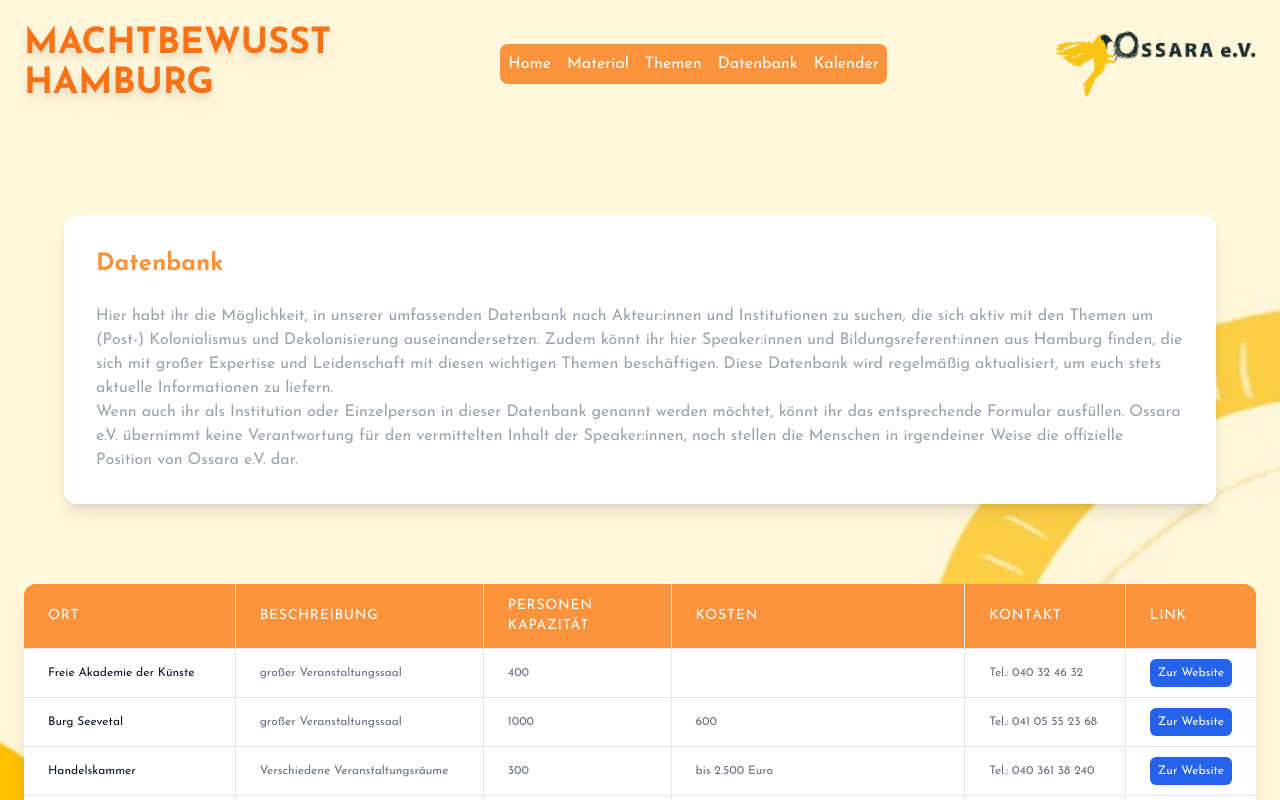
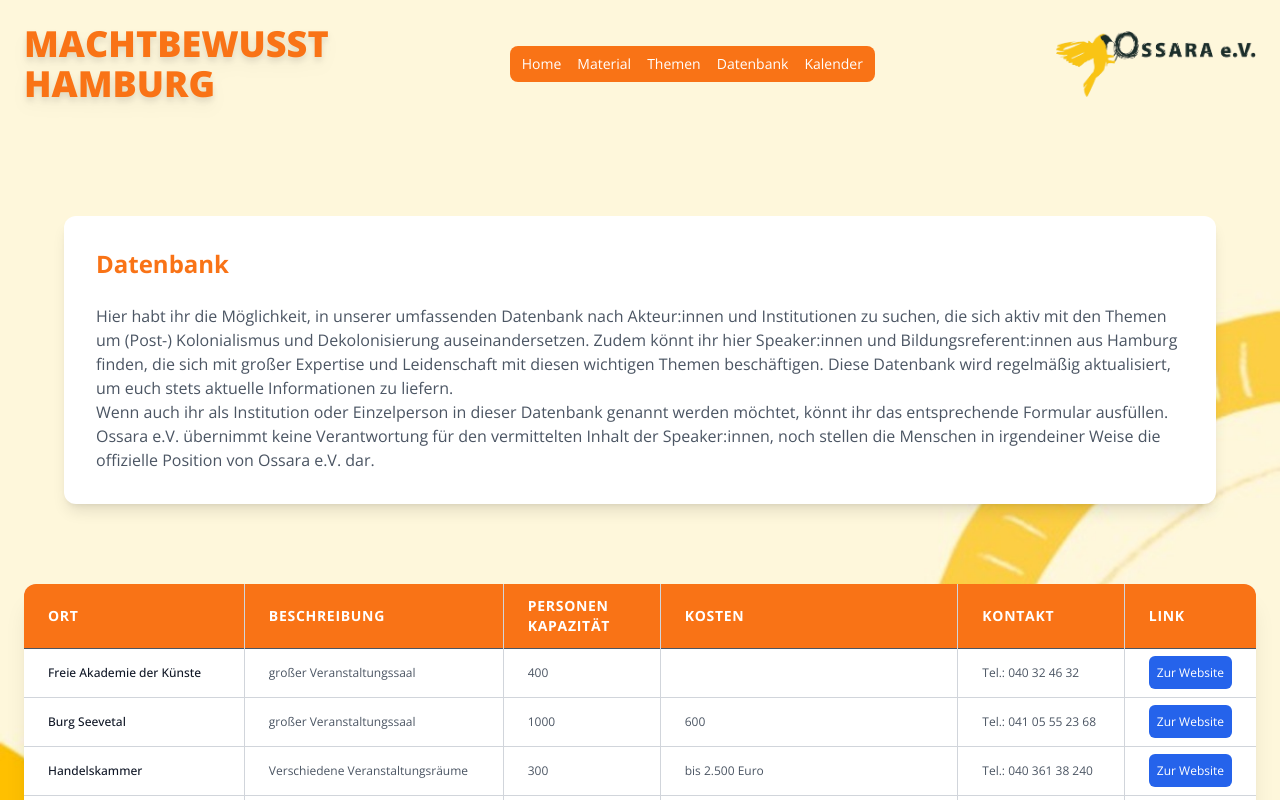
Before and after one commit to Chell0/wera, a Next.js app: page /datenbank in a window 1280 px wide. Shown: the top 800 px of the page. Built offline with nearby package versions, Linux system fonts and the light colour scheme.

Commit message:
- Change font. - CHange font-weight. - Add a link in Material Page's header to open to a new page. - Add another header in the Material Page. - Make all the text in the header sections darker.

```diff
--- a/app/kalender/page.tsx
+++ b/app/kalender/page.tsx
@@ -9,7 +9,7 @@ export default function Page() {
                 <main className={`p-6`}>
                     <NavBar />
                     <div className='bg-white p-5 m-5 rounded-lg shadow-md'>
-                        <p className="text-gray-400">
+                        <p className="text-gray-600">
                             An dieser Stelle könnt ihr eine Vielzahl an aktuellen Veranstaltungsterminen entdecken, die sich intensiv mit den Themen um (Post-) Kolonialismus und Dekolonisierung befassen.
                         </p>
                     </div>
--- a/app/layout.tsx
+++ b/app/layout.tsx
@@ -1,14 +1,11 @@
 import type { Metadata } from "next";
-import { Josefin_Sans } from "next/font/google";
+import { Open_Sans } from "next/font/google";
 import "../styles/globals.css";
 
-const jose = Josefin_Sans({
-  subsets: ["latin"],
-  weight: ["400", "700"]
-});
+const open = Open_Sans({ subsets: ["latin"] });
 
 export const metadata: Metadata = {
-  title: "-",
+  title: "MachtBewusst",
   description: "Build by Kazifiti",
 };
 
@@ -19,7 +16,7 @@ export default function RootLayout({
 }>) {
   return (
     <html lang="en">
-      <body className={jose.className}>{children}</body>
+      <body className={open.className}>{children}</body>
     </html>
   );
 }
--- a/app/material/page.tsx
+++ b/app/material/page.tsx
@@ -1,3 +1,5 @@
+import Link from "next/link";
+
 import Footer from "@/components/Footer/Footer";
 import Material from "@/components/Material/Material";
 import NavBar from "@/components/NavBar/NavBar";
@@ -9,8 +11,8 @@ export default function Page() {
                 <main className="p-6">
                     <NavBar />
                     <div className="bg-white p-8 rounded-lg shadow-xl mt-28 mx-auto w-full sm:w-[1016.95px]">
-                        <p className="mb-4 text-gray-400 text-left">
-                            Auf der Seite Material bekommt ihr eine Vielzahl von Materialsammlungen rund um das Thema (Post-) Kolonialismus und Dekolonisierung. In den Rubriken Bildungsmaterial, Videos, Literatur und Podcasts haben wir für euch zahlreiche verlinkte Ressourcen zusammengestellt, um euch bei der weiteren Auseinandersetzung mit dem Thema zu unterstützen. Die Auswahl an Materialien wird stetig erweitert, sodass ihr regelmäßig neue Entdeckungen machen könnt. Wenn ihr eigene Empfehlungen habt, zögert nicht, sie mit uns zu teilen - wir nehmen gerne empfohlene oder von euch erstellte Materialien in unsere Sammlung auf.
+                        <p className="mb-4 text-gray-600 text-left">
+                            Auf der Seite Material bekommt ihr eine Vielzahl von Materialsammlungen rund um das Thema (Post-) Kolonialismus und Dekolonisierung. In den Rubriken Bildungsmaterial, Videos, Literatur und Podcasts haben wir für euch zahlreiche verlinkte Ressourcen zusammengestellt, um euch bei der weiteren Auseinandersetzung mit dem Thema zu unterstützen. Die Auswahl an Materialien wird stetig erweitert, sodass ihr regelmäßig neue Entdeckungen machen könnt. Wenn ihr eigene Empfehlungen habt, zögert nicht, sie mit uns zu teilen - wir nehmen gerne empfohlene oder von euch erstellte Materialien in unsere Sammlung auf. <br />Wenn auch ihr als Institution oder Einzelperson in dieser Datenbank genannt werden möchtet, könnt ihr das entsprechende <Link href={`https://cloud.hamburg.global/index.php/apps/forms/s/XT2M4r4gyyGEryCTpiW6PNb7`} target="_blank" rel="noopener noreferrer" className="text-orange-500 font-semibold">Formular</Link> ausfüllen. Ossara e.V. übernimmt keine Verantwortung für den vermittelten Inhalt der Speaker:innen, noch stellen die Menschen in irgendeiner Weise die offizielle Position von Ossara e.V. dar.
                         </p>
                     </div>
                     <Material />
--- a/app/page.tsx
+++ b/app/page.tsx
@@ -43,7 +43,7 @@ export default function Home() {
                             description={"Lorem ipsum dolor sit amet, consectetur adipiscing elit, sed do eiusmod tempor incididunt ut labore et dolore magna aliqua. Ut enim ad minim veniam, quis nostrud exercitation ullamco laboris nisi ut aliquip ex ea commodo consequat. Duis aute irure dolor in reprehenderit in voluptate velit esse cillum dolore eu fugiat nulla pariatur. Excepteur sint occaecat cupidatat non proident, sunt in culpa qui officia deserunt mollit anim id est laborum."} />
                     </div>
                     <div className={`flex flex-row justify-center mt-20`}>
-                        <ShowMoreButton href={"/themen"} label={"Mehr"} />
+                        <ShowMoreButton href={"/material"} label={"Mehr"} />
                     </div>
                     <Footer />
                 </main>
--- a/app/themen/page.tsx
+++ b/app/themen/page.tsx
@@ -79,7 +79,7 @@ export default function BlogPage() {
                                                 {blog.title}
                                             </Link>
                                         </h2>
-                                        <p className="text-gray-400 mb-4">Content for {blog.title}</p>
+                                        <p className="text-gray-600 mb-4">Content for {blog.title}</p>
                                         <div className="flex flex-wrap gap-2">
                                             {blog.tags.map((tag, index) => (
                                                 <span key={index} className="bg-orange-400 text-white text-xs font-semibold mr-2 px-2.5 py-0.5 rounded">
--- a/components/About/About.tsx
+++ b/components/About/About.tsx
@@ -2,8 +2,8 @@ export default function About() {
     return (
         <>
             <div className="bg-white p-8 rounded-lg shadow-lg mx-auto  w-full sm:w-[1016.95px]">
-                <p className="text-left text-lg text-gray-400">
-                    Willkommen auf dem Blog MachtBewusst-Hamburg! Hier dreht sich alles um machtkritische und dekoloniale Perspektiven der Hamburger Zivilgesellschaft. Wir möchten das Engagement und die Projekte im Dekolonisierungsprozess in Hamburg hervorheben und euch mit interessanten Beiträgen, Fachwissen und Erfahrungen inspirieren. Egal ob ihr bereits aktiv oder einfach neugierig seid, hier findet ihr eine Datenbank mit Akteuren:innen, einen Veranstaltungskalender und spannende Materialien zur Thematik. Schaut vorbei, informiert euch und lasst euch von neuen Gedanken anregen. Bei Interesse an einem Beitrag schreibt uns gerne eine E-Mail. Viel Spaß beim Lesen und Bewusstmachen!
+                <p className="text-left text-lg text-gray-600">
+                    Willkommen auf dem Blog MachtBewusst-Hamburg! Hier dreht sich alles um machtkritische und dekoloniale Perspektiven der Hamburger Zivilgesellschaft. Wir möchten das Engagement und die Projekte im Dekolonisierungsprozess in Hamburg hervorheben und euch mit interessanten Beiträgen, Fachwissen und Erfahrungen inspirieren. Egal ob ihr bereits aktiv oder einfach neugierig seid, hier findet ihr eine Datenbank mit Akteuren:innen, einen Veranstaltungskalender und spannende Materialien zur Thematik. Schaut vorbei, informiert euch und lasst euch von neuen Gedanken anregen. Bei Interesse an einem Beitrag schreibt uns gerne eine E-Mail an machtbewusst[at]ossara.de. Viel Spaß beim Lesen und Bewusstmachen!
                 </p>
             </div>
         </>
--- a/components/BlogCard/BlogCard.tsx
+++ b/components/BlogCard/BlogCard.tsx
@@ -16,7 +16,7 @@ export default function BlogCard({ imageUrl, title, description }: BlogCardProps
                 </div>
                 <div className="bg-white p-5">
                     <h3 className="text-orange-500 text-xl font-semibold mb-3">{title}</h3>
-                    <p className="text-gray-400 text-sm mb-4 line-clamp-3">{description}</p>
+                    <p className="text-gray-600 text-sm mb-4 line-clamp-3">{description}</p>
                     <Link href="/" className="bg-orange-500 rounded-lg text-white py-2 px-4 text-sm hover:underline">Mehr</Link>
                 </div>
             </div>
--- a/components/Datenbank/Datenbank.tsx
+++ b/components/Datenbank/Datenbank.tsx
@@ -42,34 +42,34 @@ export default function Datenbank() {
         <>
             <div className="container mx-auto mt-28">
                 <div className='bg-white p-5 m-10 rounded-xl shadow-lg'>
-                    <h1 className="text-orange-400 text-2xl font-semibold p-3">Datenbank</h1>
-                    <p className="text-gray-400 p-3">
+                    <h1 className="text-orange-500 text-2xl font-bold p-3">Datenbank</h1>
+                    <p className="text-gray-600 p-3">
                         Hier habt ihr die Möglichkeit, in unserer umfassenden Datenbank nach Akteur:innen und Institutionen zu suchen, die sich aktiv mit den Themen um (Post-) Kolonialismus und Dekolonisierung auseinandersetzen. Zudem könnt ihr hier Speaker:innen und Bildungsreferent:innen aus Hamburg finden, die sich mit großer Expertise und Leidenschaft mit diesen wichtigen Themen beschäftigen. Diese Datenbank wird regelmäßig aktualisiert, um euch stets aktuelle Informationen zu liefern.<br />
                         Wenn auch ihr als Institution oder Einzelperson in dieser Datenbank genannt werden möchtet, könnt ihr das entsprechende Formular ausfüllen. Ossara e.V. übernimmt keine Verantwortung für den vermittelten Inhalt der Speaker:innen, noch stellen die Menschen in irgendeiner Weise die offizielle Position von Ossara e.V. dar.
                     </p>
                 </div>
                 <div className="overflow-x-auto shadow-xl rounded-xl mt-20">
-                    <table className="min-w-full divide-y divide-gray-200 bg-white">
-                        <thead className="bg-gray-50">
+                    <table className="min-w-full divide-y divide-gray-600 bg-white">
+                        <thead className="bg-gray-200">
                             <tr>
-                                <th scope="col" className="bg-orange-400 px-6 py-3 text-left text-sm font-medium text-white uppercase tracking-wider">Ort</th>
-                                <th scope="col" className="bg-orange-400 px-6 py-3 text-left text-sm font-medium text-white uppercase tracking-wider border-l border-gray-200">Beschreibung</th>
-                                <th scope="col" className="bg-orange-400 px-6 py-3 text-left text-sm font-medium text-white uppercase tracking-wider border-l border-gray-200">Personen Kapazität</th>
-                                <th scope="col" className="bg-orange-400 px-6 py-3 text-left text-sm font-medium text-white uppercase tracking-wider border-l border-gray-200">Kosten</th>
-                                <th scope="col" className="bg-orange-400 px-6 py-3 text-left text-sm font-medium text-white uppercase tracking-wider border-l border-gray-200">Kontakt</th>
-                                <th scope="col" className="bg-orange-400 px-6 py-3 text-left text-sm font-medium text-white uppercase tracking-wider border-l border-gray-200">Link</th>
+                                <th scope="col" className="bg-orange-500 px-6 py-3 text-left text-sm font-bold text-white uppercase tracking-wider">Ort</th>
+                                <th scope="col" className="bg-orange-500 px-6 py-3 text-left text-sm font-bold text-white uppercase tracking-wider border-l border-gray-300">Beschreibung</th>
+                                <th scope="col" className="bg-orange-500 px-6 py-3 text-left text-sm font-bold text-white uppercase tracking-wider border-l border-gray-300">Personen Kapazität</th>
+                                <th scope="col" className="bg-orange-500 px-6 py-3 text-left text-sm font-bold text-white uppercase tracking-wider border-l border-gray-300">Kosten</th>
+                                <th scope="col" className="bg-orange-500 px-6 py-3 text-left text-sm font-bold text-white uppercase tracking-wider border-l border-gray-300">Kontakt</th>
+                                <th scope="col" className="bg-orange-500 px-6 py-3 text-left text-sm font-bold text-white uppercase tracking-wider border-l border-gray-300">Link</th>
                             </tr>
                         </thead>
-                        <tbody className="divide-y divide-gray-200">
+                        <tbody className="divide-y divide-gray-300">
                             {venues.map((venue, index) => (
                                 <tr key={index}>
                                     <td className="px-6 py-4 whitespace-nowrap text-xs font-medium text-gray-900">{venue.ort}</td>
-                                    <td className="px-6 py-4 whitespace-nowrap text-xs text-gray-500 border-l border-gray-200">{venue.beschreibung}</td>
-                                    <td className="px-6 py-4 whitespace-nowrap text-xs text-gray-500 border-l border-gray-200">{venue.personenKapazitat}</td>
-                                    <td className="px-6 py-4 whitespace-nowrap text-xs text-gray-500 border-l border-gray-200">{venue.kosten}</td>
-                                    <td className="px-6 py-4 whitespace-nowrap text-xs text-gray-500 border-l border-gray-200">{venue.kontakt}</td>
-                                    <td className="px-6 py-4 whitespace-nowrap text-xs text-blue-600 border-l border-gray-200">
-                                        <Link href={venue.link} className="no-underline bg-blue-600 text-white p-2 rounded-md hover:text-blue-900" style={{ textDecorationLine: "!none" }}>Zur Website</Link>
+                                    <td className="px-6 py-4 whitespace-nowrap text-xs text-gray-600 border-l border-gray-300">{venue.beschreibung}</td>
+                                    <td className="px-6 py-4 whitespace-nowrap text-xs text-gray-600 border-l border-gray-300">{venue.personenKapazitat}</td>
+                                    <td className="px-6 py-4 whitespace-nowrap text-xs text-gray-600 border-l border-gray-300">{venue.kosten}</td>
+                                    <td className="px-6 py-4 whitespace-nowrap text-xs text-gray-600 border-l border-gray-300">{venue.kontakt}</td>
+                                    <td className="px-6 py-4 whitespace-nowrap text-xs text-blue-600 border-l border-gray-300">
+                                        <Link href={venue.link} target="_blank" rel="noopener noreferrer" className="no-underline bg-blue-600 text-white p-2 rounded-md hover:text-blue-900" style={{ textDecorationLine: "!none" }}>Zur Website</Link>
                                     </td>
                                 </tr>
                             ))}
--- a/components/Footer/Footer.tsx
+++ b/components/Footer/Footer.tsx
@@ -9,7 +9,7 @@ export default function Footer() {
             <footer className="p-6 mt-20 border-t-2 border-orange-600 my-4">
                 <div
                     className="container mx-auto flex flex-col items-center md:flex-row md:justify-between text-center md:text-left">
-                    <p className="text-sm text-orange-600">©{currentYear} Ossara.</p>
+                    <p className="text-sm text-orange-600">©{currentYear} Ossara</p>
                     <div
                         className="mt-4 md:mt-0 flex flex-col md:flex-row md:items-center space-y-2 md:space-y-0 md:space-x-4">
                         <Link href="/datenschutz" className="no-underline text-orange-600 hover:text-gray-600">Datenschutz</Link>
--- a/components/NavBar/NavBar.tsx
+++ b/components/NavBar/NavBar.tsx
@@ -16,7 +16,7 @@ export default function NavBar() {
                 <div className={`${isOpen ? 'text-white' : 'text-orange-500'}`}>
                     <Link href="/" className="uppercase text-2xl sm:text-md md:text-lg lg:text-xl xl:text-4xl font-extrabold drop-shadow-lg">MachtBewusst<br />Hamburg</Link>
                 </div>
-                <div className="hidden md:flex bg-orange-400 rounded-lg px-2 py-2 space-x-4 text-white">
+                <div className="hidden text-sm md:flex bg-orange-500 rounded-lg px-3 py-2 space-x-4 text-white">
                     <Link href="/" className="hover:text-gray-500">Home</Link>
                     <Link href="/material" className=" hover:text-gray-500">Material</Link>
                     <Link href="/themen" className=" hover:text-gray-500">Themen</Link>
@@ -24,7 +24,7 @@ export default function NavBar() {
                     <Link href="/kalender" className=" hover:text-gray-500">Kalender</Link>
                 </div>
                 <div className="hidden md:block">
-                    <Link href={`https://www.ossara.de`}>
+                    <Link href={`https://www.ossara.de`} target="_blank" rel="noopener noreferrer">
                         <Image src="/ossara-logo.png" alt="Ossara Logo" width={200} height={200} className="object-contain" />
                     </Link>
                 </div>
```
Also changed, not shown: components/Material/Material.tsx (+12 -4 lines).
